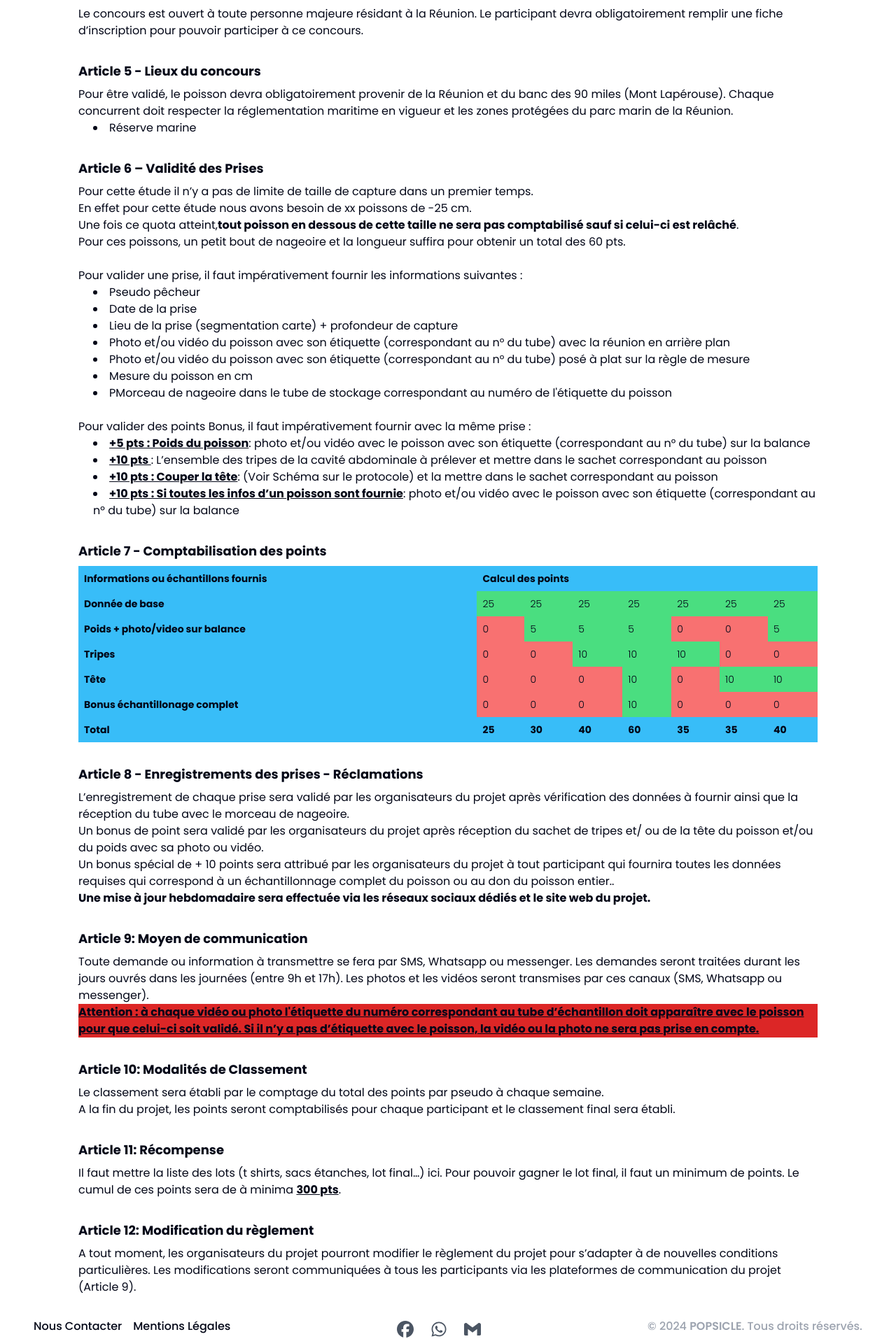
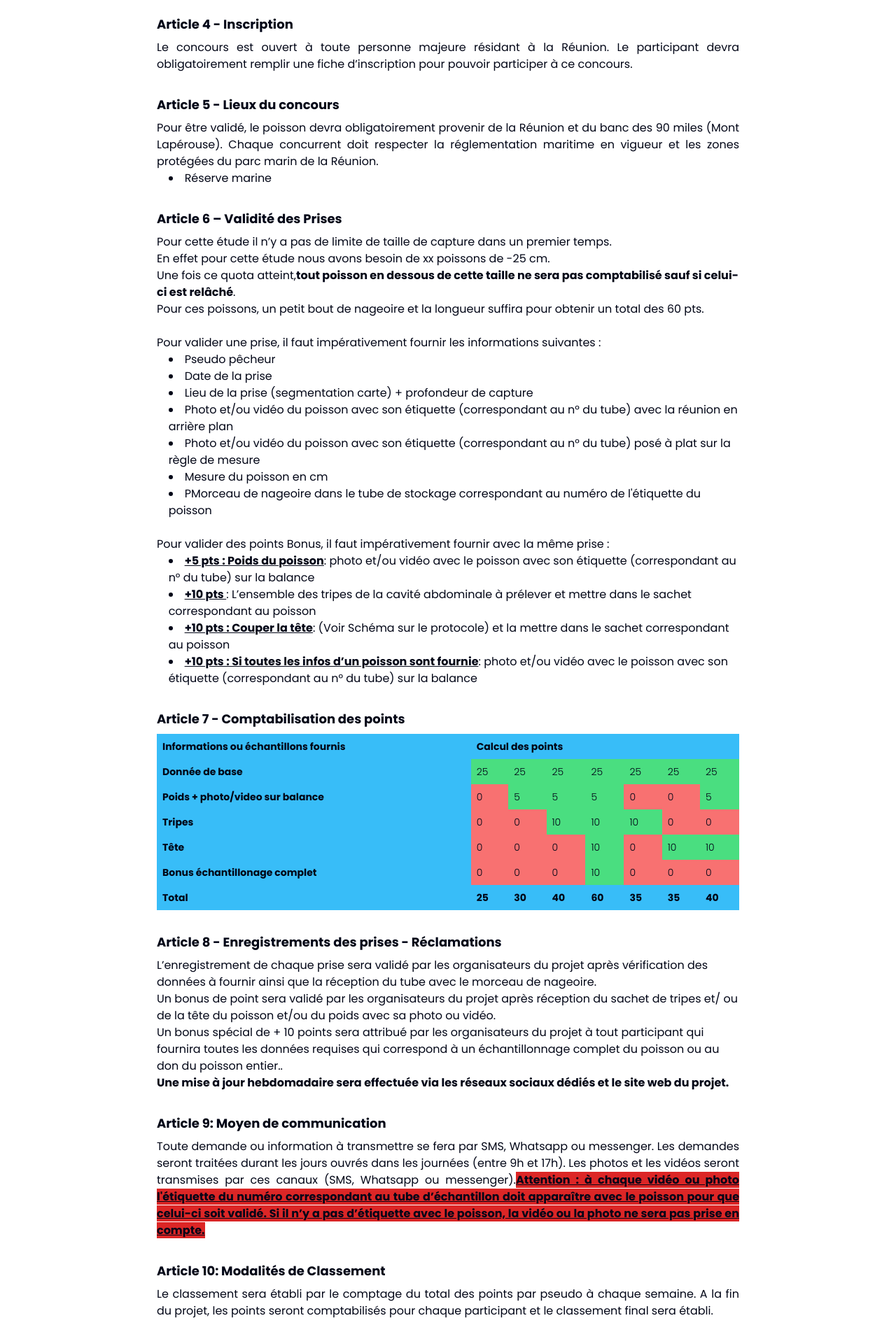
Before and after one commit to SeatizenDOI/popsicle-website, a Next.js app: page /reglements in a window 1280 px wide. Shown: the part 713-2627 px from the top of the page at 70% size. Built offline with nearby package versions, Linux system fonts and the light colour scheme.

Commit message:
Reglement and privacy-policy

```diff
--- a/src/app/mentions-legales/page.tsx
+++ b/src/app/mentions-legales/page.tsx
@@ -7,7 +7,7 @@ export const metadata: Metadata = {
 
 export default function Page() {
     return (
-        <div className="mx-4 sm:mx-20">
+        <div className="mx-4 sm:mx-20 xl:mx-48 2xl:mx-96">
             <h1 className="mb-2 text-center text-4xl font-bold">
                 Mentions Légales
             </h1>
@@ -34,7 +34,7 @@ export default function Page() {
             <h2 className="mb-2 mt-8 text-xl font-bold">
                 3. Propriété intellectuelle
             </h2>
-            <p>
+            <p className="text-justify">
                 Tout contenu, information, texte, matériau, nom, image,
                 illustration et représentation visuelle (y compris, sans s'y
                 limiter, ceux provenant de nos partenaires, affiliés,
@@ -49,7 +49,7 @@ export default function Page() {
             </p>
 
             <h2 className="mb-2 mt-8 text-xl font-bold">4. Responsabilité</h2>
-            <p>
+            <p className="text-justify">
                 Ifremer met tout en œuvre pour assurer l'exactitude et la mise à
                 jour des informations diffusées sur ce site. Toutefois, Ifremer
                 ne peut garantir l'exactitude, la précision ou l'exhaustivité
@@ -62,13 +62,13 @@ export default function Page() {
             <h2 className="mb-2 mt-8 text-xl font-bold">
                 5. Cookies et données personnelles
             </h2>
-            <p>
+            <p className="text-justify">
                 Ce site n'utilise pas de cookies et ne collecte pas de données
                 scientifiques.
             </p>
 
             <h2 className="mb-2 mt-8 text-xl font-bold">6. Loi applicable</h2>
-            <p>
+            <p className="text-justify">
                 Les présentes mentions légales sont régies par la loi française.
                 Tout litige relatif à l'utilisation de ce site est soumis à la
                 compétence exclusive des tribunaux français.
--- a/src/app/page.tsx
+++ b/src/app/page.tsx
@@ -5,6 +5,7 @@ import Link from 'next/link';
 import { useRef } from 'react';
 import { LogoItem } from '@/app/lib/definition';
 import { SocialMediaComponent } from '@/app/components/SocialMedia';
+
 export default function HomePage() {
     const logos: LogoItem[] = [
         { path: '/logo/cnrs.jpg', alt: 'Logo du CNRS' },
--- a/src/app/reglements/page.tsx
+++ b/src/app/reglements/page.tsx
@@ -18,11 +18,11 @@ export default function Page() {
         Total: [25, 30, 40, 60, 35, 35, 40],
     };
     return (
-        <div className="reglements mx-4 sm:mx-20">
+        <div className="reglements mx-4 sm:mx-20 xl:mx-48 2xl:mx-96">
             <h1>1. CONDITIONS GÉNÉRALES </h1>
 
             <h2 id="article_1">Article 1 – Respect du Règlement</h2>
-            <p>
+            <p className="text-justify">
                 Si un participant a manqué d’observer un des articles de ce
                 règlement, il sera disqualifié. Les organisateurs du projet
                 notifieront le participant via les plateformes de communication
@@ -32,7 +32,7 @@ export default function Page() {
             <h2 id="article_2">
                 Article 2 – Conditions de Participation au projet{' '}
             </h2>
-            <p>
+            <p className="text-justify">
                 La participation est ouverte à toute personne majeure résidant à
                 la Réunion. La participation au projet est réservée à tout
                 participant pêcheur non professionnel et/ou non guide de pêche
@@ -56,14 +56,14 @@ export default function Page() {
             <p>Le concours se déroulera du 15 octobre 2024 au 15 juin 2025</p>
 
             <h2 id="article_4">Article 4 - Inscription</h2>
-            <p>
+            <p className="text-justify">
                 Le concours est ouvert à toute personne majeure résidant à la
                 Réunion. Le participant devra obligatoirement remplir une fiche
                 d’inscription pour pouvoir participer à ce concours.
             </p>
 
             <h2 id="article_5">Article 5 - Lieux du concours</h2>
-            <p>
+            <p className="text-justify">
                 Pour être validé, le poisson devra obligatoirement provenir de
                 la Réunion et du banc des 90 miles (Mont Lapérouse). Chaque
                 concurrent doit respecter la réglementation maritime en vigueur
@@ -224,38 +224,36 @@ export default function Page() {
             </p>
 
             <h2 id="article_9">Article 9: Moyen de communication</h2>
-            <p>
+            <p className="text-justify">
                 Toute demande ou information à transmettre se fera par SMS,
                 Whatsapp ou messenger. Les demandes seront traitées durant les
                 jours ouvrés dans les journées (entre 9h et 17h). Les photos et
                 les vidéos seront transmises par ces canaux (SMS, Whatsapp ou
                 messenger).
-            </p>
-            <p className="container bg-red-600 font-bold underline">
-                Attention : à chaque vidéo ou photo l'étiquette du numéro
-                correspondant au tube d’échantillon doit apparaître avec le
-                poisson pour que celui-ci soit validé. Si il n’y a pas
-                d’étiquette avec le poisson, la vidéo ou la photo ne sera pas
-                prise en compte.
+                <span className="bg-red-600 font-bold underline">
+                    Attention : à chaque vidéo ou photo l'étiquette du numéro
+                    correspondant au tube d’échantillon doit apparaître avec le
+                    poisson pour que celui-ci soit validé. Si il n’y a pas
+                    d’étiquette avec le poisson, la vidéo ou la photo ne sera
+                    pas prise en compte.
+                </span>
             </p>
             <h2 id="article_10">Article 10: Modalités de Classement</h2>
-            <p>
+            <p className="text-justify">
                 Le classement sera établi par le comptage du total des points
-                par pseudo à chaque semaine.
-            </p>
-            <p>
-                A la fin du projet, les points seront comptabilisés pour chaque
-                participant et le classement final sera établi.
+                par pseudo à chaque semaine. A la fin du projet, les points
+                seront comptabilisés pour chaque participant et le classement
+                final sera établi.
             </p>
             <h2 id="article_11">Article 11: Récompense </h2>
-            <p>
+            <p className="text-justify">
                 Il faut mettre la liste des lots (t shirts, sacs étanches, lot
                 final…) ici. Pour pouvoir gagner le lot final, il faut un
                 minimum de points. Le cumul de ces points sera de à minima{' '}
                 <span className="font-bold underline">300 pts</span>.
             </p>
             <h2 id="article_12">Article 12: Modification du règlement </h2>
-            <p>
+            <p className="text-justify">
                 A tout moment, les organisateurs du projet pourront modifier le
                 règlement du projet pour s’adapter à de nouvelles conditions
                 particulières. Les modifications seront communiquées à tous les
```
